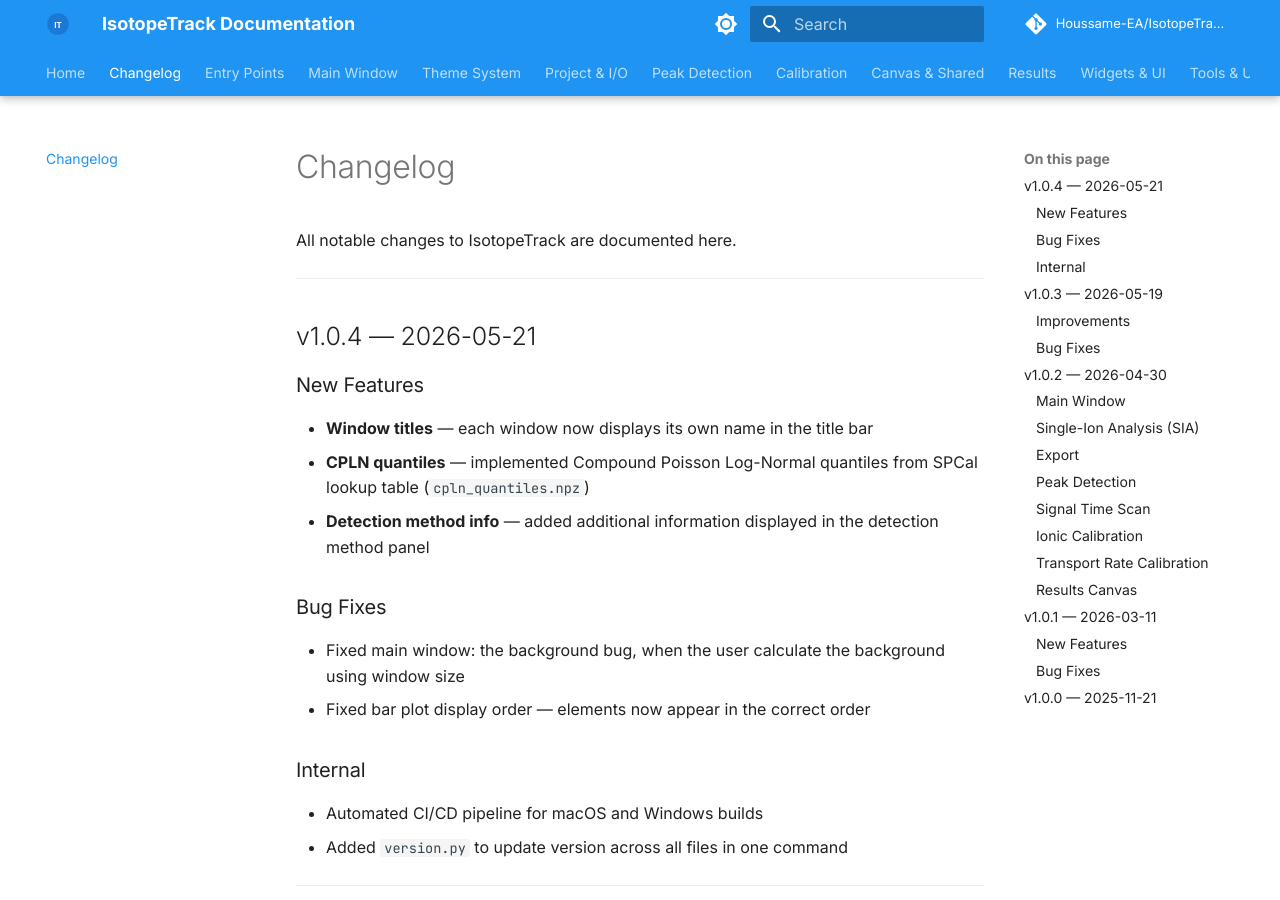
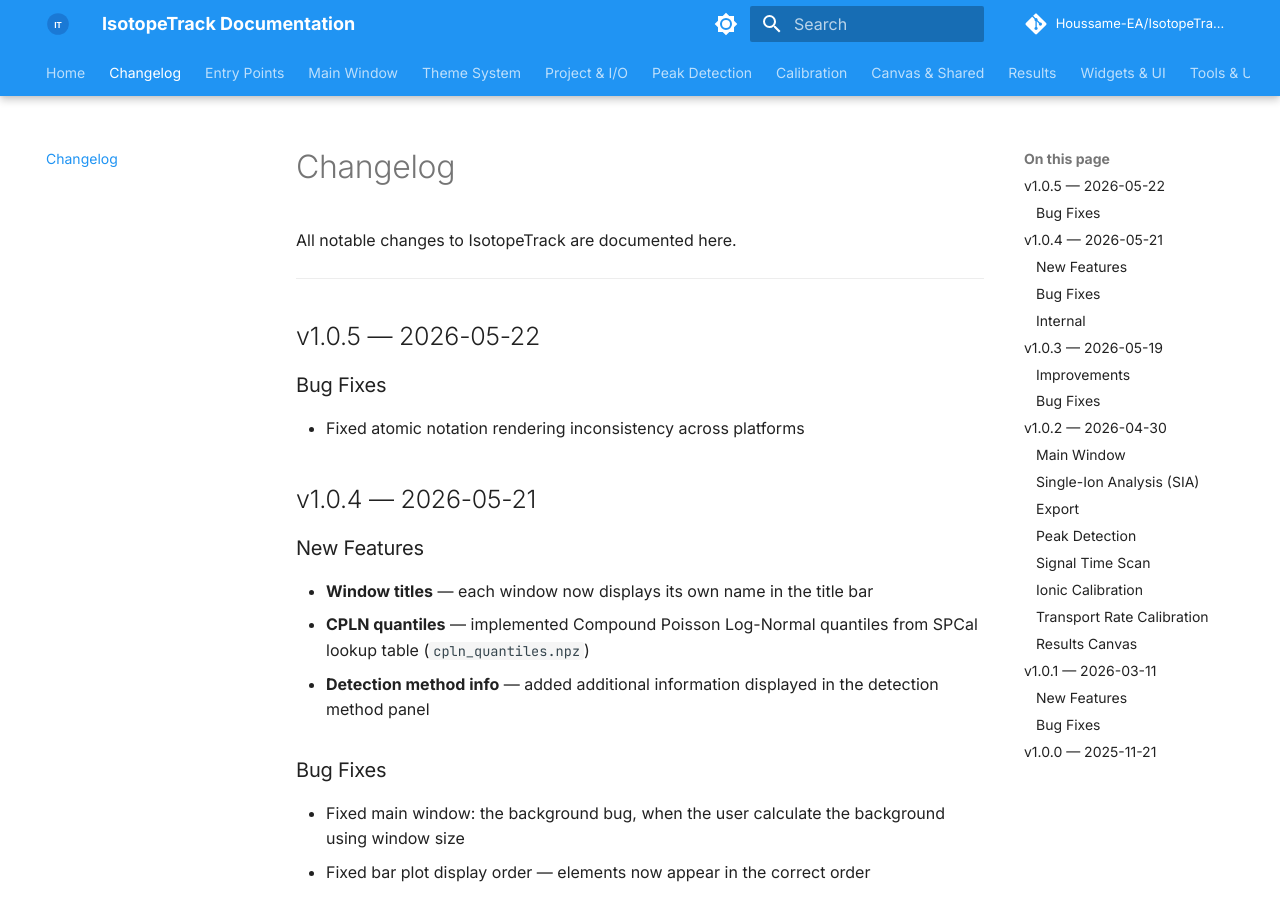
Before and after one commit to Houssame-EA/IsotopeTrack, an MkDocs documentation site: the page built from docs/changelog.md, in a window 1280 px wide and 900 px high. Built offline with MkDocs 1.6.1 and Material for MkDocs 9.7.7, drawn with Linux system fonts in a browser that asks for light colours; comment, search, counter and statistics services are not loaded; the version menu is left out.

Commit message:
Document changes for version 1.0.5
Added bug fix for atomic notation rendering inconsistency.

```diff
--- a/docs/changelog.md
+++ b/docs/changelog.md
@@ -3,6 +3,11 @@
 All notable changes to IsotopeTrack are documented here.
 
 ---
+
+## v1.0.5 — 2026-05-22
+
+### Bug Fixes
+- Fixed atomic notation rendering inconsistency across platforms
 
 ## v1.0.4 — 2026-05-21
 
```
